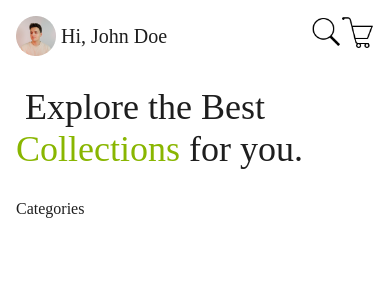
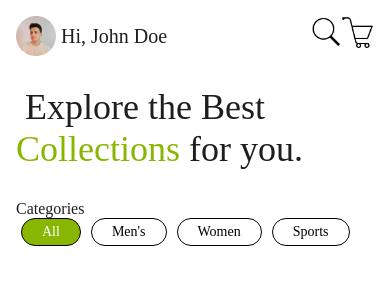
Before and after one commit to Aaslan01/MobileShoping, a React Native app: screen / in a window 390 px wide. Shown: the top 300 px of the page. Built offline with nearby package versions, Linux system fonts and the light colour scheme.

Commit message:
updated coded

```diff
--- a/App.tsx
+++ b/App.tsx
@@ -5,7 +5,7 @@
  * @format
  */
 
-import React from 'react';
+import React, { useState } from 'react';
 import {
   Image,
   SafeAreaView,
@@ -13,13 +13,16 @@ import {
   StatusBar,
   StyleSheet,
   Text,
+  TouchableOpacity,
   useColorScheme,
   View,
 } from 'react-native';
 import StyleGuide from './constants/StyleGuide';
-import { user, icons } from './data';
+import { user, icons, categories } from './data';
 
 function App() {
+
+  const [activeCategory, setCategory] = useState(0)
   return (
     <SafeAreaView style={{ padding: 16 }}>
       <View style={StyleGuide.rowCenter}>
@@ -39,6 +42,30 @@ function App() {
       <Text style={[StyleGuide.boldText, { fontSize: 16 }]}>
         Categories
       </Text>
+      <ScrollView
+       horizontal
+      style={StyleGuide.row}
+      showsHorizontalScrollIndicator={false}
+      >
+        {
+          [{ id: 0, name: 'All' }, ...categories].map((value, index) => (
+            <TouchableOpacity key={value.id}
+              style={{
+                paddingHorizontal: 20,
+                paddingVertical: 5,
+                borderColor: StyleGuide.colors.darkText,
+                borderWidth: 1,
+                borderRadius: 20,
+                marginHorizontal: 5,
+                backgroundColor: activeCategory === index ? StyleGuide.colors.primary : null
+              }}
+              onPress={()=> setCategory(index)}
+            >
+              <Text style={[StyleGuide.regularText, { color: activeCategory === index ? StyleGuide.colors.onPrimary : StyleGuide.colors.darkText }]}>{value.name}</Text>
+            </TouchableOpacity>
+          ))
+        }
+      </ScrollView>
     </SafeAreaView>
   );
 }
--- a/constants/StyleGuide.ts
+++ b/constants/StyleGuide.ts
@@ -22,6 +22,9 @@ const StyleGuide = {
   rowCenter:{
     flexDirection: 'row', justifyContent: 'space-between'
   },
+  row:{
+    flexDirection: 'row',
+  },
   iconsImage: {
     width:32,
     height:32,
```
